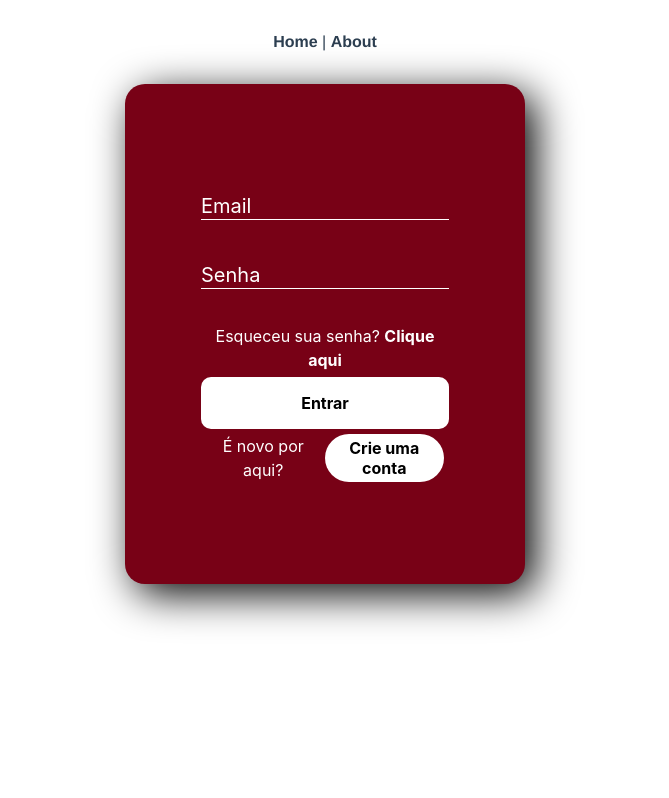
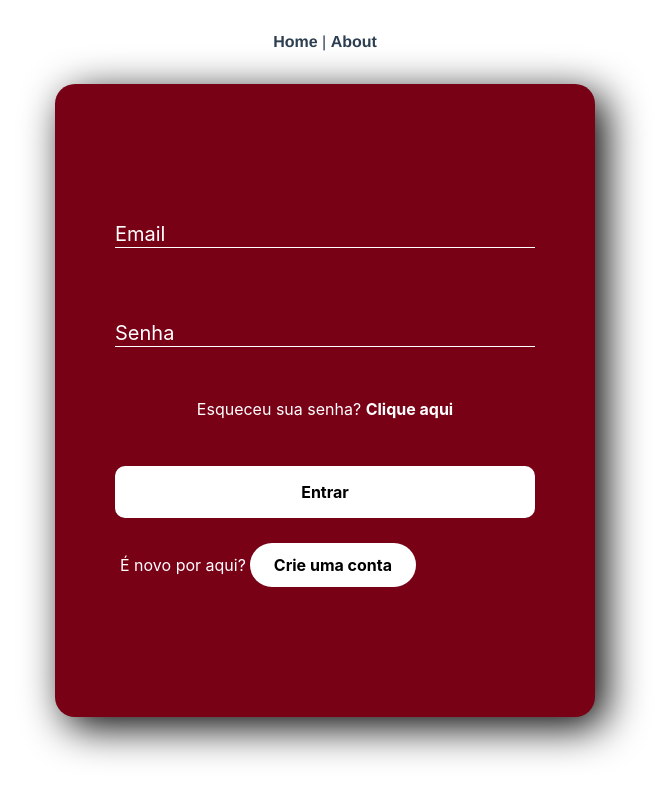
Before and after one commit to taianers/trabalho-pratico-gcc188, a Vue app in the folder Codigofonte/frontend/: page /login in a window 1280 px wide. Shown: the whole page, without its empty margins (315-984 px from the left). Built offline with nearby package versions, Linux system fonts and the light colour scheme.

Commit message:
Adiciona correção card, botao e componente input

```diff
--- a/Codigofonte/frontend/src/components/BotaoPadrao.vue
+++ b/Codigofonte/frontend/src/components/BotaoPadrao.vue
@@ -72,6 +72,6 @@ export default {
 }
 .botao-arredondado {
   border-radius: 30px;
-  //padding: 16px 45px;
+  padding: 12px 24px;
 }
 </style>
--- /dev/null
+++ b/Codigofonte/frontend/src/components/InputPadrão.vue
@@ -0,0 +1,76 @@
+<template>
+  <div class="container-input">
+    <input
+      :type="type"
+      v-model="value"
+      :name="name"
+      :required="required ? 'required' : ''"
+      autocomplete="off"
+    />
+    <label>{{ label }}</label>
+  </div>
+</template>
+
+<script>
+export default {
+  name: "InputPadrao",
+  props: {
+    required: {
+      type: Boolean,
+      default: false,
+    },
+    label: String,
+    value: String,
+    type: {
+      type: String,
+      default: "text",
+    },
+  },
+  methods: {},
+  computed: {
+    name() {
+      return this.label.toLowerCase();
+    },
+  },
+  data() {
+    return {};
+  },
+};
+</script>
+
+<style scoped lang="scss">
+.container-input {
+  position: relative;
+  width: 100%;
+}
+
+.container-input input {
+  width: 100%;
+  font-size: 24px;
+  background: transparent;
+  color: #ffffff;
+  border: none;
+  outline: none;
+  border-bottom: 1px solid #ffffff;
+  margin-bottom: 30px;
+}
+
+.container-input label {
+  position: absolute;
+  top: 0;
+  left: 0;
+  padding: 10px 0;
+  font-size: 20px;
+  color: #ffffff;
+  font-family: -apple-system, BlinkMacSystemFont, "Segoe UI", Roboto, Oxygen,
+    Ubuntu, Cantarell, "Open Sans", "Helvetica Neue", sans-serif;
+  pointer-events: none;
+  transition: 0.5s;
+}
+
+.container-input input:focus ~ label,
+.container-input input:valid ~ label {
+  top: -30px;
+  font-size: 16px;
+}
+</style>
--- a/Codigofonte/frontend/src/views/Login.vue
+++ b/Codigofonte/frontend/src/views/Login.vue
@@ -1,20 +1,22 @@
 <template>
   <div class="container">
-    <div class="campo">
-      <input type="text" required="" />
-      <label>Email</label>
-    </div>
-    <div class="campo">
-      <input type="password" required="" />
-      <label>Senha</label>
-    </div>
-    <div class="container-linha">
+    <InputPadrao label="Email" style="margin-bottom: 30px;" />
+    <InputPadrao label="Senha" type="password" style="margin-bottom: 15px;" />
+    <div
+      class="container-linha"
+      style="justify-content: center; margin-bottom: 40px;"
+    >
       <p>
         Esqueceu sua senha?
         <a href="#" id="meulink">Clique aqui</a>
       </p>
     </div>
-    <BotaoPadrao aparencia="botao-secundario" titulo="Entrar" @click="teste" />
+    <BotaoPadrao
+      aparencia="botao-secundario"
+      titulo="Entrar"
+      @click="teste"
+      style="margin-bottom: 20px;"
+    />
     <div class="container-linha">
       <p>
         É novo por aqui?
@@ -31,11 +33,13 @@
 
 <script>
 import BotaoPadrao from "../components/BotaoPadrao.vue";
+import InputPadrao from "../components/InputPadrão.vue";
 
 export default {
   name: "login",
   components: {
     BotaoPadrao,
+    InputPadrao,
   },
 
   methods: {
@@ -51,13 +55,13 @@ export default {
   background: #780116;
   box-shadow: 10px 10px 41px #000000;
   border-radius: 20px;
-  padding: 100px 76px;
+  padding: 100px 60px;
   display: flex;
   flex-direction: column;
   align-items: center;
   justify-content: center;
-  width: 400px;
-  height: 500px;
+  width: 540px;
+  height: 633px;
   font-family: -apple-system, BlinkMacSystemFont, "Segoe UI", Roboto, Oxygen,
     Ubuntu, Cantarell, "Open Sans", "Helvetica Neue", sans-serif;
   font-style: normal;
@@ -73,40 +77,9 @@ export default {
   font-size: 16px;
   gap: 4px;
   padding: 5px;
-}
-
-.container .campo {
-  position: relative;
-}
-
-.container .campo input {
+  align-items: center;
+  justify-content: flex-start;
   width: 100%;
-  font-size: 24px;
-  background: transparent;
-  color: #ffffff;
-  border: none;
-  outline: none;
-  border-bottom: 1px solid #ffffff;
-  margin-bottom: 30px;
-}
-
-.container .campo label {
-  position: absolute;
-  top: 0;
-  left: 0;
-  padding: 10px 0;
-  font-size: 20px;
-  color: #ffffff;
-  font-family: -apple-system, BlinkMacSystemFont, "Segoe UI", Roboto, Oxygen,
-    Ubuntu, Cantarell, "Open Sans", "Helvetica Neue", sans-serif;
-  pointer-events: none;
-  transition: 0.5s;
-}
-
-.container .campo input:focus ~ label,
-.container .campo input:valid ~ label {
-  top: -30px;
-  font-size: 16px;
 }
 
 #meulink {
```
